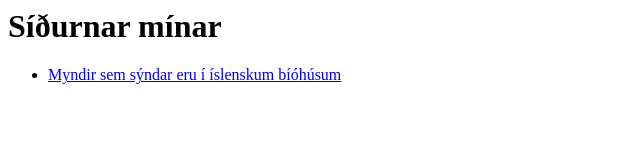
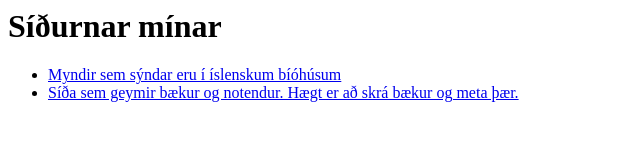
Before and after one commit to helgifr/helgifr.github.io, a plain HTML site: page index.html in a window 1280 px wide. Shown: the whole page, without its empty margins (0-640 px from the left). Drawn offline with Linux system fonts and the light colour scheme.

Commit message:
Update index.html

```diff
--- a/index.html
+++ b/index.html
@@ -3,4 +3,7 @@
   <li>
     <a href="./biomyndir">Myndir sem sýndar eru í íslenskum bíóhúsum</a>
   </li>
+  <li>
+    <a href="https://protected-peak-20071.herokuapp.com">Síða sem geymir bækur og notendur. Hægt er að skrá bækur og meta þær.</a>
+  </li>
 </ul>
```
